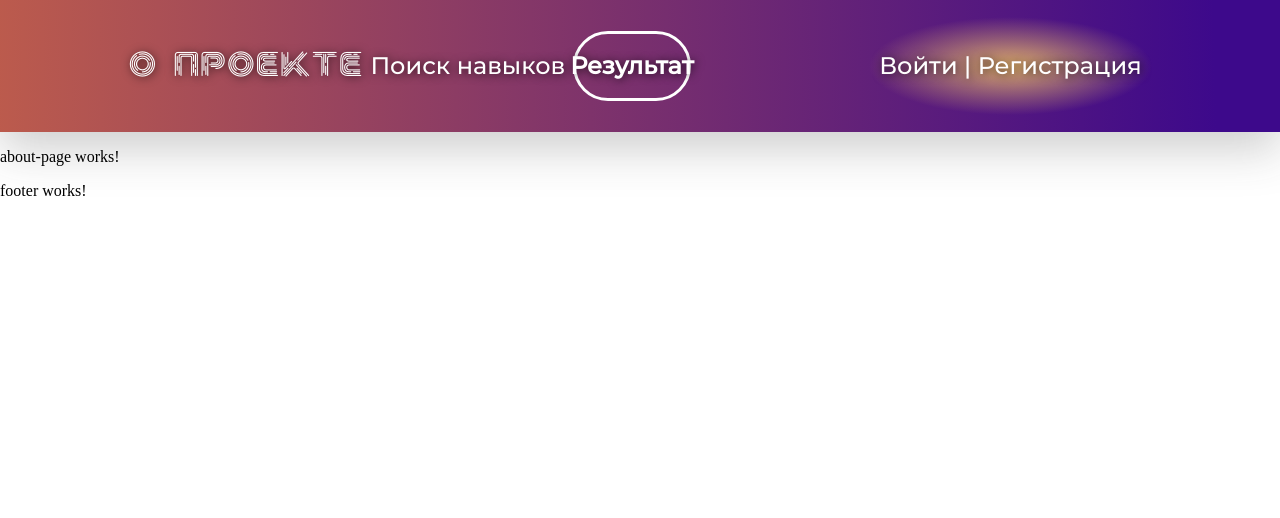
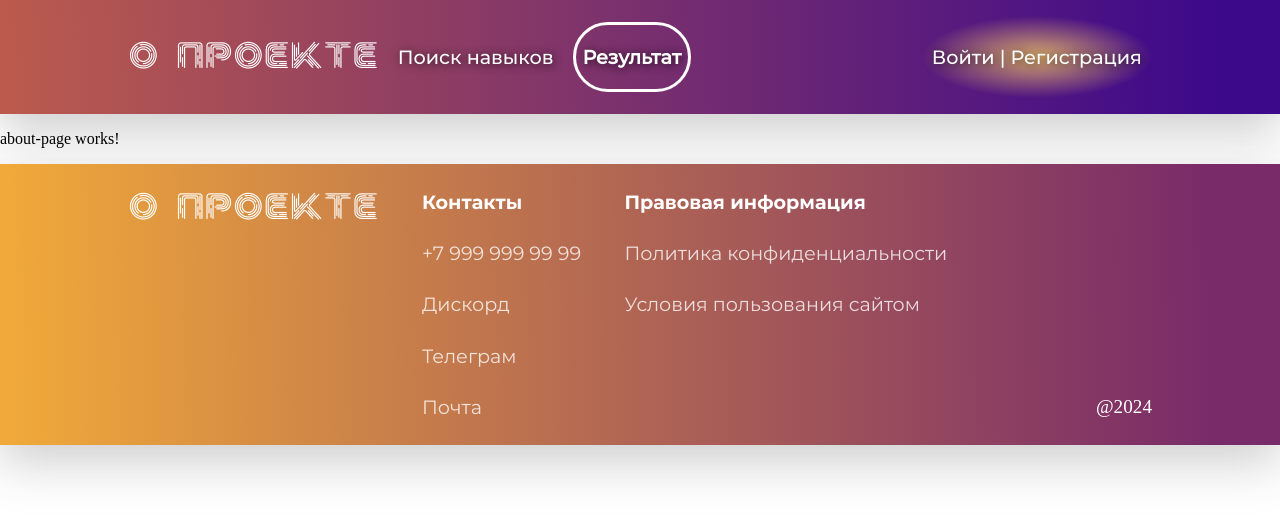
Before and after one commit to IlyaMukhametyanov/hh_analized, an Angular app: page / in a window 1280 px wide. Shown: the top 518 px of the page. Built offline with nearby package versions, Linux system fonts and the light colour scheme.

Commit message:
футер сделан. исправлены недоработки в хедере.

```diff
--- a/src/app/components/footer/footer.component.html
+++ b/src/app/components/footer/footer.component.html
@@ -1 +1,26 @@
-<p>footer works!</p>
+<footer>
+    <div class="footerComponent">
+        <div class="block1">
+            <div class="footerSection1">
+            <h1 class="moscow">О ПРОЕКТЕ</h1>
+        </div>
+        <div class="footerSection2">
+            <p class="montBold">Контакты</p>
+            <p class="montserrat"><a href="tel:+79999999999" class="text">+7 999 999 99 99</a></p>
+            <p class="montserrat"><a href="https://www.discord.com" class="text">Дискорд</a></p>
+            <p class="montserrat"><a href="https://www.telegram.com" class="text">Телеграм</a></p>
+            <p class="montserrat"><a href="https://www.discord.com" class="text">Почта</a></p>
+        </div>
+
+        <div class="footerSection2">
+            <p class="montBold">Правовая информация</p>
+            <a href="" class="text"><p class="montserrat">Политика конфиденциальности</p></a>
+            <a href="" class="text"><p class="montserrat">Условия пользования сайтом</p></a>
+        </div>
+        </div>
+        <div class="year">
+            <p>@2024</p>
+        </div>
+
+    </div>
+</footer>
--- a/src/app/components/footer/footer.component.scss
+++ b/src/app/components/footer/footer.component.scss
@@ -0,0 +1,53 @@
+.footerComponent{
+  display: flex;
+  flex-direction: row;
+  height: auto;
+  background: linear-gradient(89.41deg, #D9D9D9 -5.97%, #F9B236 -5.96%, #B16653 48.87%, #782A69 95.24%),
+  linear-gradient(90deg, #FFFFFF 0%, rgba(190, 187, 192, 0.14) 50%, rgba(153, 143, 157, 0.29) 100%);
+  background-blend-mode: darken;
+  box-shadow: 0px 17px 46.2px 0px #3C3C3C40;
+  font-size: 1.5vw;
+  justify-content: space-between;
+  padding: 1% 10% 1% 10%;
+  color: white;
+  user-select: none;
+  line-height: 1vw;
+
+}
+
+.footerSection2{
+  display: flex;
+  flex-direction: column;
+  justify-content: flex-start;
+}
+.year{
+  display: flex;
+  flex-direction: column-reverse;
+}
+a.text:active, /* активная/посещенная ссылка */
+a.text:hover{
+  opacity: 1;
+}  /* при наведении */
+a.text {
+  opacity: 0.8;
+  text-decoration: none;
+  color: white;
+
+}
+.moscow{
+  font-family: 'moscow';
+  font-weight: 400;
+  font-size: 3vw;
+}
+.montserrat{
+  font-family: 'montserrat';
+}
+.montBold{
+  font-family: 'montserratbold';
+}
+.block1{
+  display: flex;
+  flex-direction: row;
+  justify-content: space-between;
+  width: 80%;
+}
--- a/src/app/components/header/header.component.html
+++ b/src/app/components/header/header.component.html
@@ -1,7 +1,7 @@
 <header class="headerComponent">
 
         <div class="headerSection1">
-            <a href=""><p class="moscow">О ПРОЕКТЕ</p></a>
+            <a href=""><h1 class="moscow">О ПРОЕКТЕ</h1></a>
             <a href=""><p class="montserrat same">Поиск навыков</p></a>
             <div class="rectangle">
                 <a href=""><p class="montserrat bold">Результат</p></a>
--- a/src/app/components/header/header.component.scss
+++ b/src/app/components/header/header.component.scss
@@ -5,7 +5,7 @@
   justify-content: space-between;
   align-items: center;
   height: auto;
-  font-size: 1.5rem;
+  font-size: 1.5vw;
   background: linear-gradient(88.94deg, #D9D9D9 -2.6%, #BF5D4B -2.59%, #3D098B 94.84%),
               linear-gradient(90deg, #FFFFFF 0%, rgba(190, 187, 192, 0.14) 50%, rgba(153, 143, 157, 0.29) 100%);
   background-blend-mode: darken;
@@ -14,6 +14,7 @@
     //background: linear-gradient(90deg, #FFFFFF 0%, rgba(190, 187, 192, 0.14) 50%, rgba(153, 143, 157, 0.29) 100%);
   }
   color:white;
+  user-select: none;
   p{
     text-shadow: rgba(0, 0, 0, 0.75) 1px 1px 10px;
     opacity: 1;
@@ -38,7 +39,7 @@
   .moscow{
     font-family: 'moscow';
     font-weight: 400;
-    font-size: 2.25rem;
+    font-size: 3vw;
   }
 }
 .headerSection1{
```
